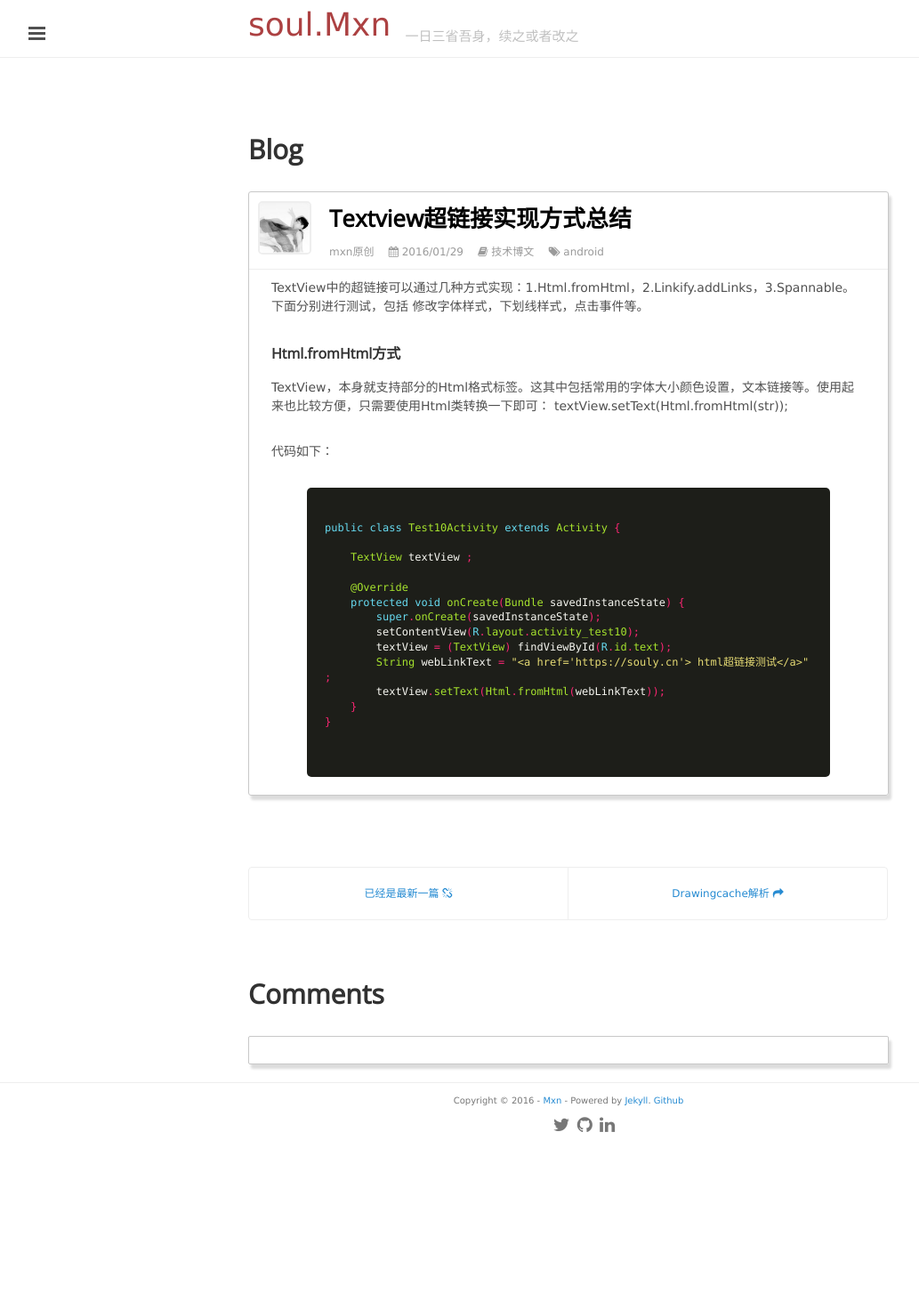
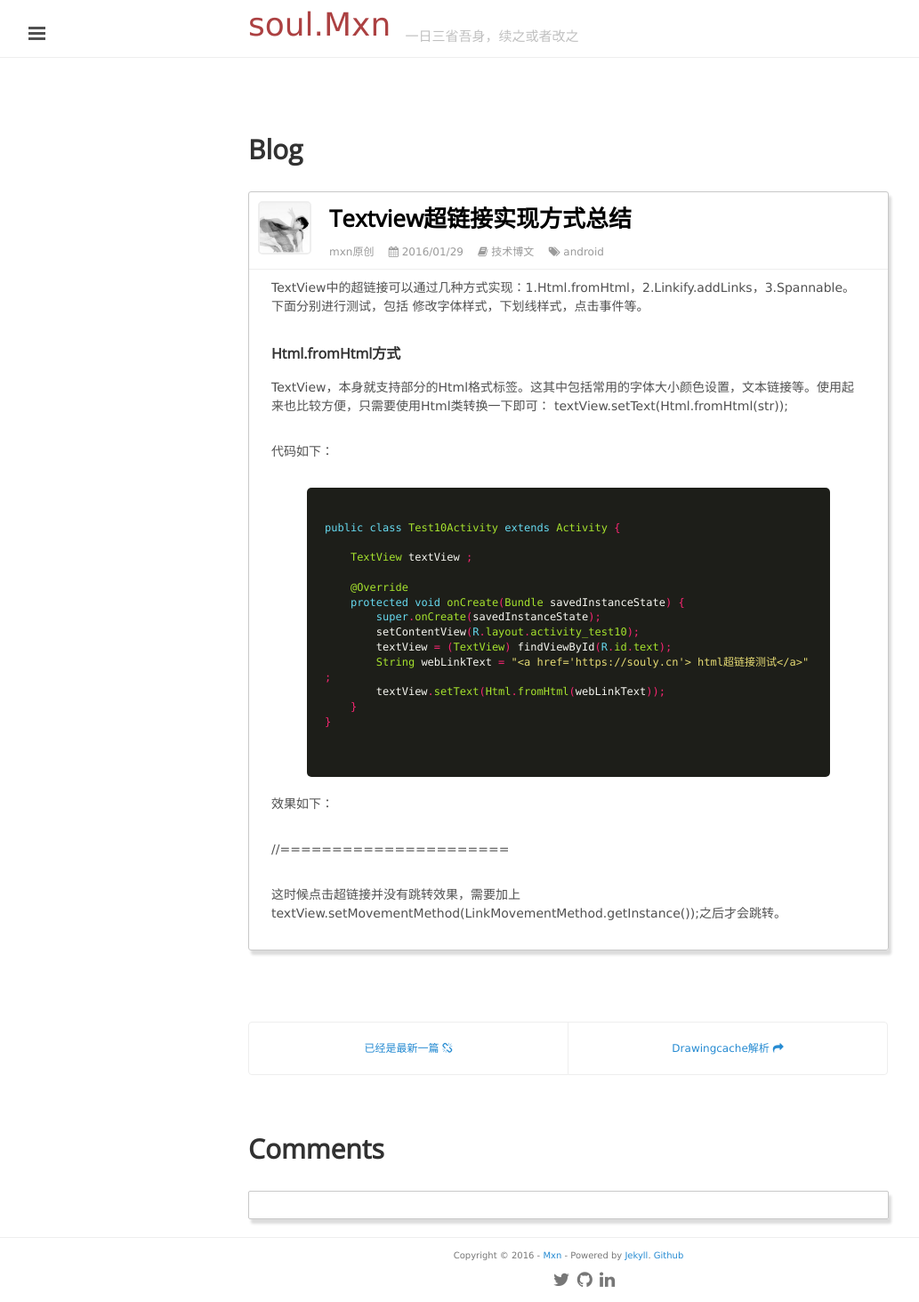
Before and after one commit to mxn21/mxn21.github.io, a Jekyll site: the page built from _posts/2016-1-29-TextView超链接实现方式总结.md, in a window 1280 px wide. Shown: the whole page at 89% size, without its empty margins (1-1034 px from the left). Built offline with Jekyll 4.4.1, drawn with Linux system fonts in a browser that asks for light colours; Markdown is read by kramdown in place of the engine named in the settings; comment, search, counter and statistics services are not loaded; before the commit the page ends 1289 px from its top, so only the background shows below that.

Commit message:
3234534543

```diff
--- a/_posts/2016-1-29-TextView超链接实现方式总结.md
+++ b/_posts/2016-1-29-TextView超链接实现方式总结.md
@@ -33,3 +33,9 @@
 }
 
       {% endhighlight %}
+
+效果如下：
+
+//======================
+
+这时候点击超链接并没有跳转效果，需要加上 textView.setMovementMethod(LinkMovementMethod.getInstance());之后才会跳转。
```
